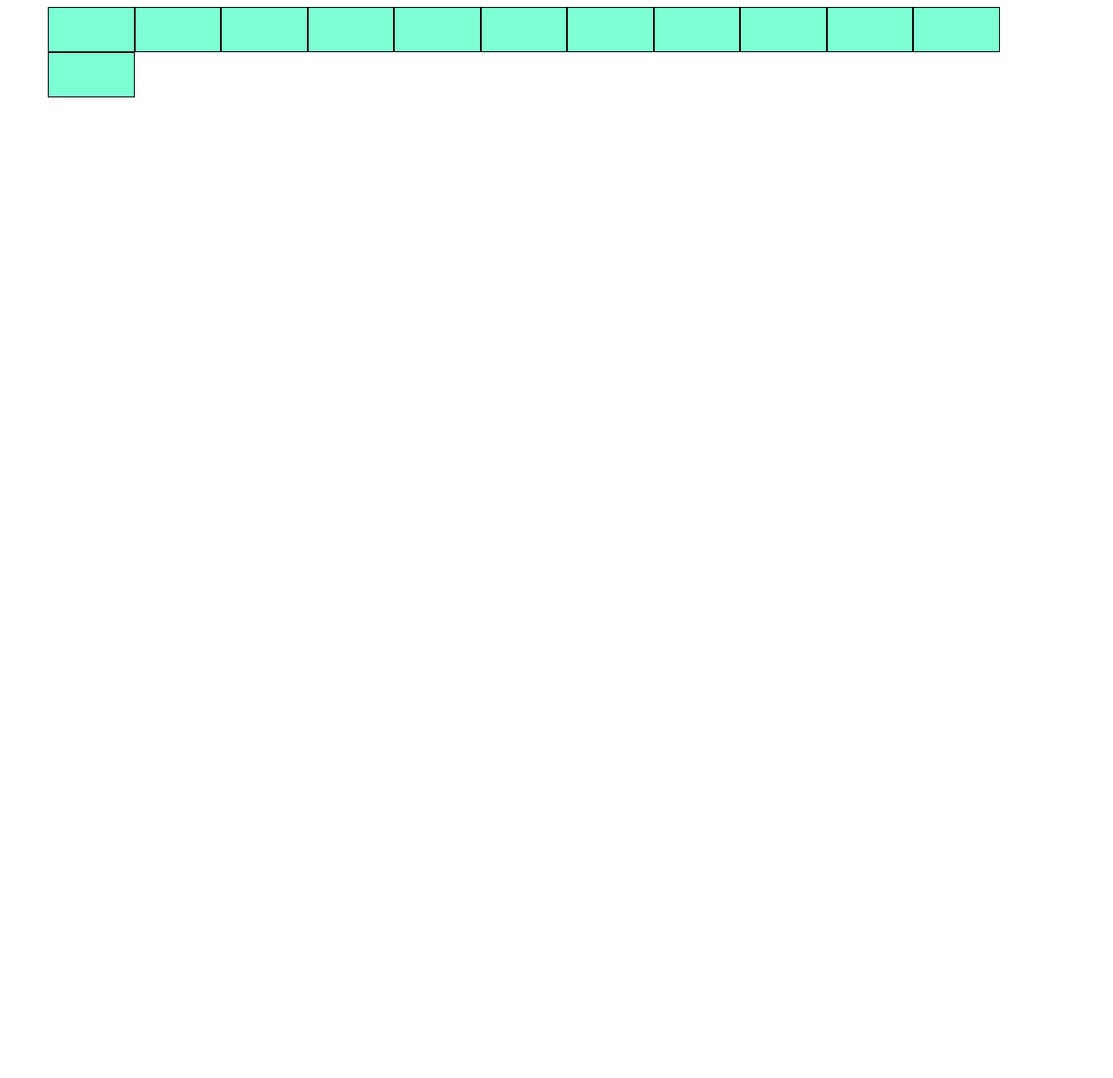
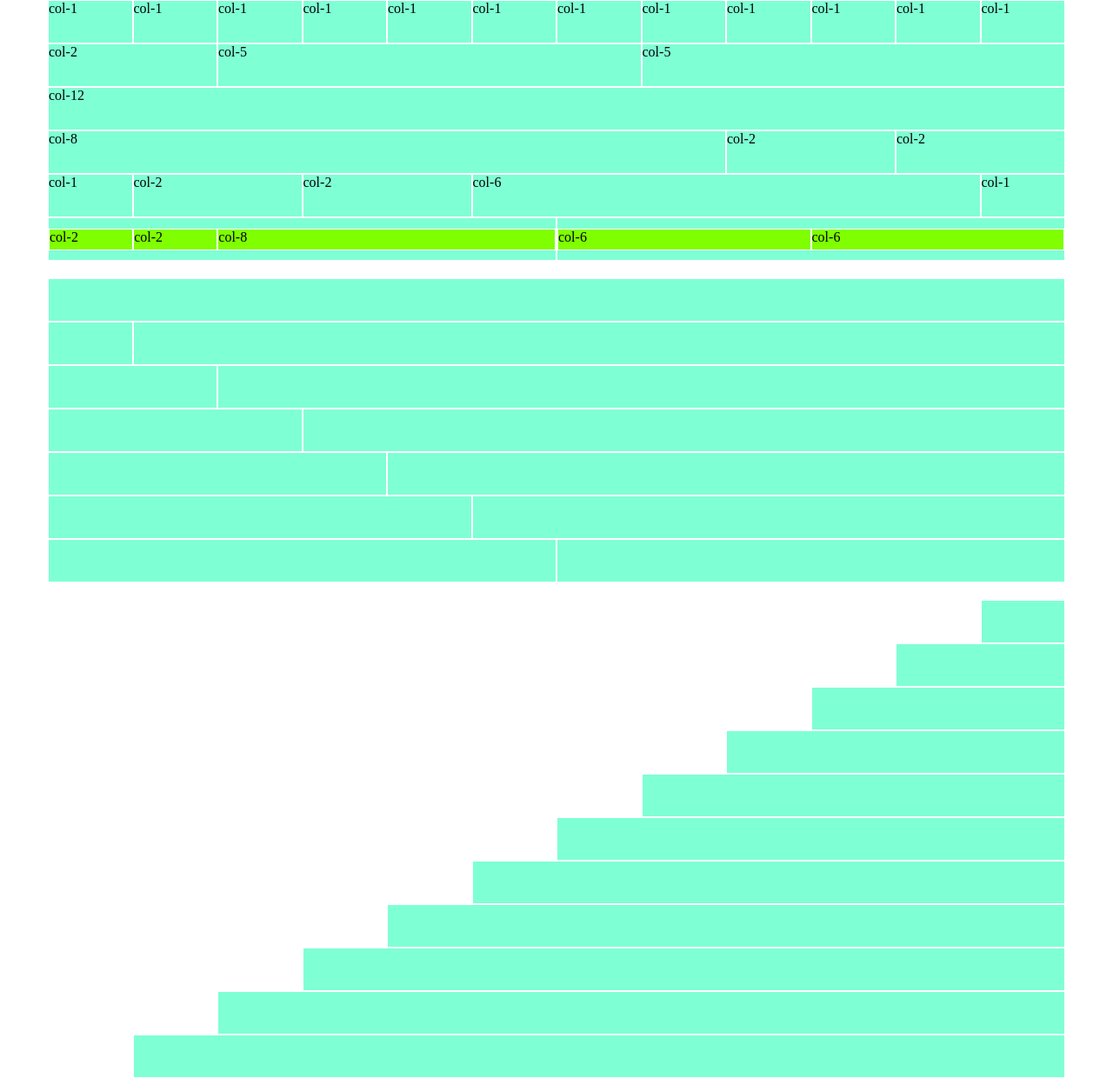
Before and after one commit to riccardolipparini/html-css-12bool, a plain HTML site: page index.html in a window 1280 px wide. Shown: the whole page at 87% size. Before the commit the page ends 800 px from the top, so only its background shows below. Drawn offline with Linux system fonts and the light colour scheme.

Commit message:
esercizio finito

```diff
--- a/css/lib/12bool.css
+++ b/css/lib/12bool.css
@@ -1,47 +1,99 @@
 .container{
-    max-width: 1170px;
+    width: 1170px;
+    max-width: 100%;
     margin: 0 auto;
 }
 .row{
+    display: flex;
     flex-direction: row;
-    display: flex;
     flex-wrap: wrap;
 }
 
 /* col */
 .col-1{
     flex-basis: calc((100% / 12) * 1);
+    max-width: calc((100% / 12) * 1);
 }
 .col-2{
     flex-basis: calc((100% / 12) * 2);
+    max-width: calc((100% / 12) * 1);
 }
 .col-3{
     flex-basis: calc((100% / 12) * 3);
+    max-width: calc((100% / 12) * 1);
 }
 .col-4{
     flex-basis: calc((100% / 12) * 4);
+    max-width: calc((100% / 12) * 1);
 }
 .col-5{
     flex-basis: calc((100% / 12) * 5);
+    max-width: calc((100% / 12) * 1);
 }
 .col-6{
     flex-basis: calc((100% / 12) * 6);
+    max-width: calc((100% / 12) * 1);
 }
 .col-7{
     flex-basis: calc((100% / 12) * 7);
+    max-width: calc((100% / 12) * 1);
 }
 .col-8{
     flex-basis: calc((100% / 12) * 8);
+    max-width: calc((100% / 12) * 1);
 }
 .col-9{
     flex-basis: calc((100% / 12) * 9);
+    max-width: calc((100% / 12) * 1);
 }
 .col-10{
     flex-basis: calc((100% / 12) * 10);
+    max-width: calc((100% / 12) * 1);
 }
 .col-11{
     flex-basis: calc((100% / 12) * 11);
+    max-width: calc((100% / 12) * 1);
 }
 .col-12{
     flex-basis: calc((100% / 12) * 12);
+    max-width: calc((100% / 12) * 1);
 }
+
+/* col offset */
+
+.col-offset-1{
+    margin-left: calc((100% / 12) * 1);
+}
+.col-offset-2{
+    margin-left: calc((100% / 12) * 2);
+}
+.col-offset-3{
+    margin-left: calc((100% / 12) * 3);
+}
+.col-offset-4{
+    margin-left: calc((100% / 12) * 4);
+}
+.col-offset-5{
+    margin-left: calc((100% / 12) * 5);
+}
+.col-offset-6{
+    margin-left: calc((100% / 12) * 6);
+}
+.col-offset-7{
+    margin-left: calc((100% / 12) * 7);
+}
+.col-offset-8{
+    margin-left: calc((100% / 12) * 8);
+}
+.col-offset-9{
+    margin-left: calc((100% / 12) * 9);
+}
+.col-offset-10{
+    margin-left: calc((100% / 12) * 10);
+}
+.col-offset-11{
+    margin-left: calc((100% / 12) * 11);
+}
+.col-offset-12{
+    margin-left: calc((100% / 12) * 12);
+}
--- a/css/syle.css
+++ b/css/syle.css
@@ -1,5 +1,30 @@
+* {
+    box-sizing: border-box;
+    margin: 0;
+    padding: 0;
+}
 [class*="col-"]{
+    max-width: 100%;
     height: 50px;
     background-color: aquamarine;
-    border: solid 1px black;
+    border: solid 1px rgb(255, 255, 255);
 }
+.col-6 .col-2{
+background-color: chartreuse;
+height: 25px;
+}
+.col-6 .col-8{
+    background-color: chartreuse;
+    height: 25px;
+}
+.col-6 .col-6{
+    background-color: chartreuse;
+    height: 25px;
+}
+.col-6.row{
+    align-items: center;
+    justify-content: space-around;
+}
+.row.second{
+    margin-top: 20px;
+}
--- a/index.html
+++ b/index.html
@@ -11,18 +11,82 @@
 <body>
     <div class="container">
         <div class="row">
+            <div class="col-1">col-1</div>
+            <div class="col-1">col-1</div>
+            <div class="col-1">col-1</div>
+            <div class="col-1">col-1</div>
+            <div class="col-1">col-1</div>
+            <div class="col-1">col-1</div>
+            <div class="col-1">col-1</div>
+            <div class="col-1">col-1</div>
+            <div class="col-1">col-1</div>
+            <div class="col-1">col-1</div>
+            <div class="col-1">col-1</div>
+            <div class="col-1">col-1</div>
+
+            <div class="col-2">col-2</div>
+            <div class="col-5">col-5</div>
+            <div class="col-5">col-5</div>
+
+            <div class="col-12">col-12</div>
+
+            <div class="col-8">col-8</div>
+            <div class="col-2">col-2</div>
+            <div class="col-2">col-2</div>
+
+            <div class="col-1">col-1</div>
+            <div class="col-2">col-2</div>
+            <div class="col-2">col-2</div>
+            <div class="col-6">col-6</div>
+            <div class="col-1">col-1</div>
+
+            <div class="col-6 row">
+
+               <div class="col-2">col-2</div>
+               <div class="col-2">col-2</div>
+               <div class="col-8">col-8</div>
+
+            </div>
+            <div class="col-6 row">
+                <div class="col-6">col-6</div>
+                <div class="col-6">col-6</div>
+            </div>
+        </div>
+        <div class="row second">
+            <div class="col-12"></div>
+
             <div class="col-1"></div>
-            <div class="col-1"></div>
-            <div class="col-1"></div>
-            <div class="col-1"></div>
-            <div class="col-1"></div>
-            <div class="col-1"></div>
-            <div class="col-1"></div>
-            <div class="col-1"></div>
-            <div class="col-1"></div>
-            <div class="col-1"></div>
-            <div class="col-1"></div>
-            <div class="col-1"></div>
+            <div class="col-11"></div>
+
+            <div class="col-2"></div>
+            <div class="col-10"></div>
+
+            <div class="col-3"></div>
+            <div class="col-9"></div>
+
+            <div class="col-4"></div>
+            <div class="col-8"></div>
+
+            <div class="col-5"></div>
+            <div class="col-7"></div>
+
+            <div class="col-6"></div>
+            <div class="col-6"></div>
+
+        </div>
+        <div class="row second">
+            <div class="col-offset-11 col-1"></div>
+            <div class="col-offset-10 col-2"></div>
+            <div class="col-offset-9 col-3"></div>
+            <div class="col-offset-8 col-4"></div>
+            <div class="col-offset-7 col-5"></div>
+            <div class="col-offset-6 col-6"></div>
+            <div class="col-offset-5 col-7"></div>
+            <div class="col-offset-4 col-8"></div>
+            <div class="col-offset-3 col-9"></div>
+            <div class="col-offset-2 col-10"></div>
+            <div class="col-offset-1 col-11"></div>
+
         </div>
 
     </div>
```
